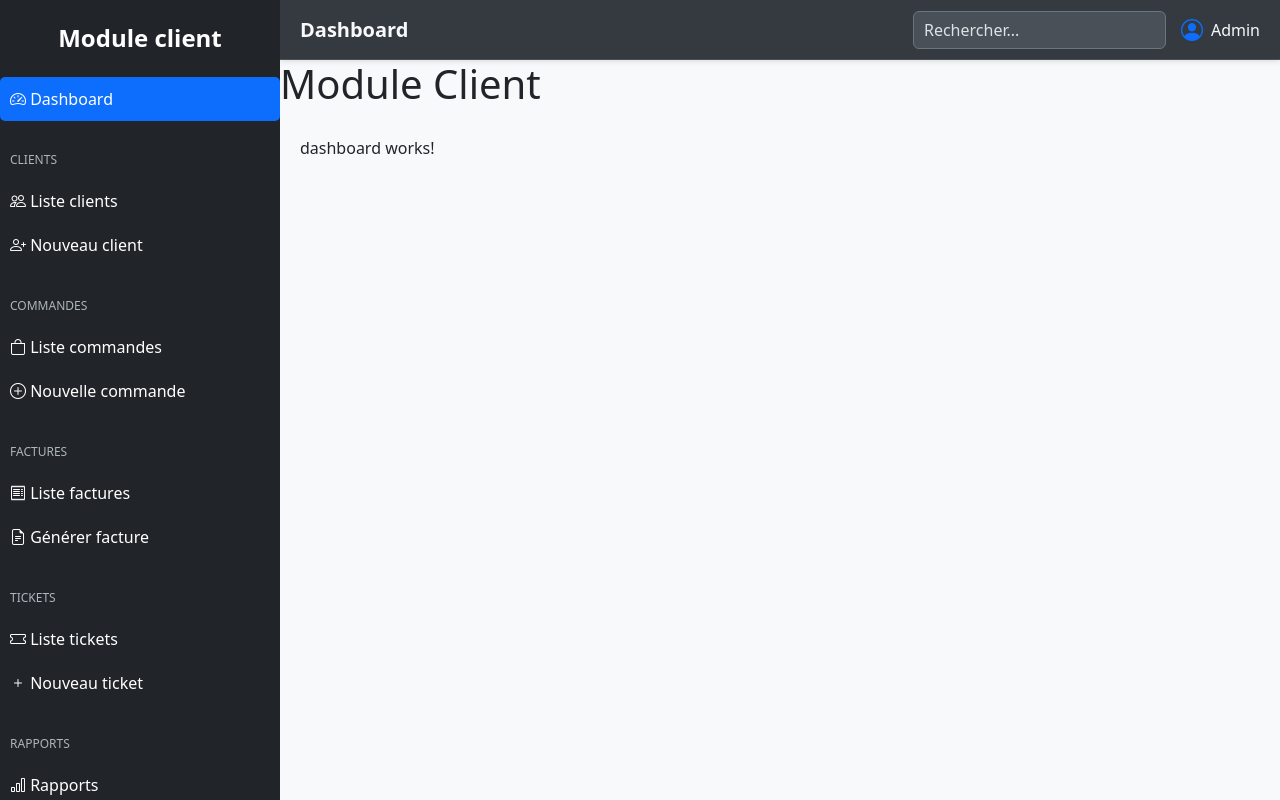
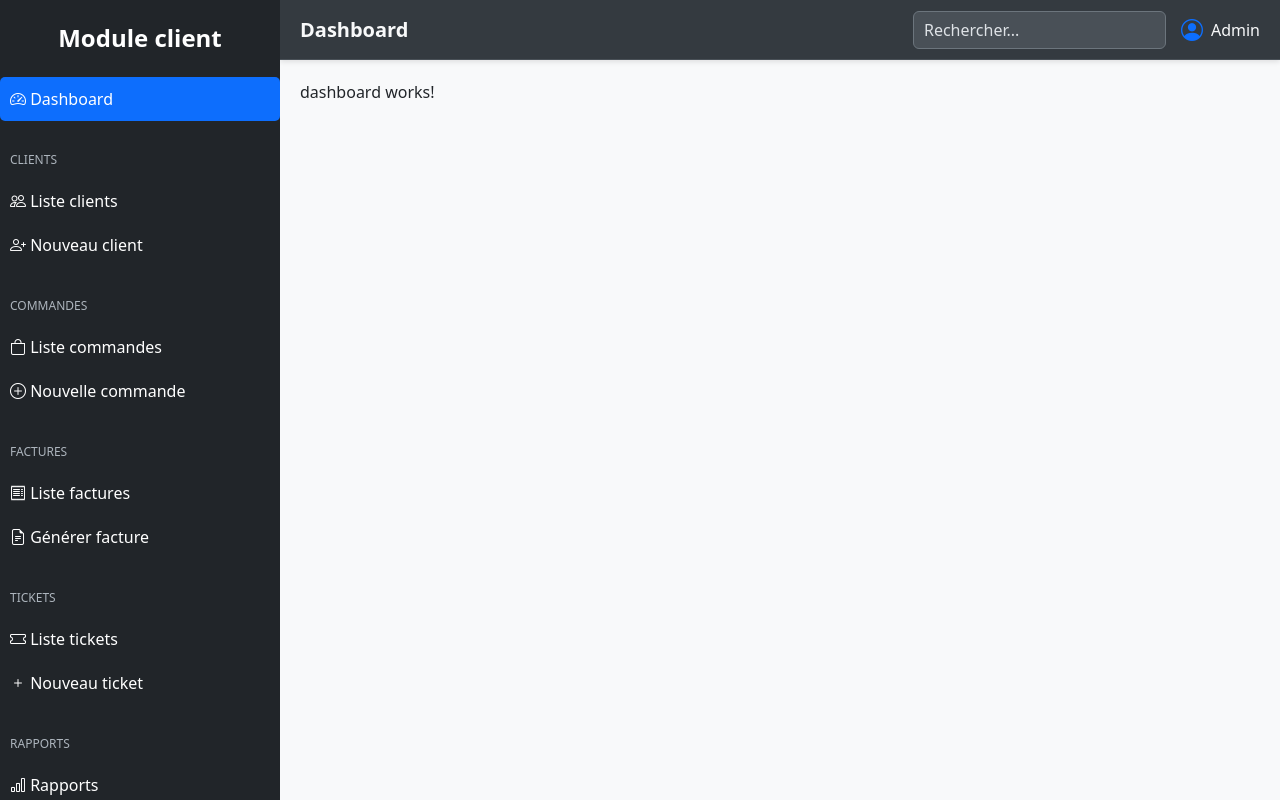
Before and after one commit to bachar004/module_client, an Angular app in the folder front/: page /dashboard in a window 1280 px wide. Built offline with nearby package versions, Linux system fonts and the light colour scheme.

Commit message:
hani fassakht

```diff
--- a/front/src/app/app.html
+++ b/front/src/app/app.html
@@ -2,9 +2,7 @@
   <app-sidebar></app-sidebar>
   <div class="main-content">
     <app-topbar></app-topbar>
-    <div>
-      <h1>Module Client</h1>
-    </div>
+
     <div class="content">
       <router-outlet></router-outlet>
     </div>
```
